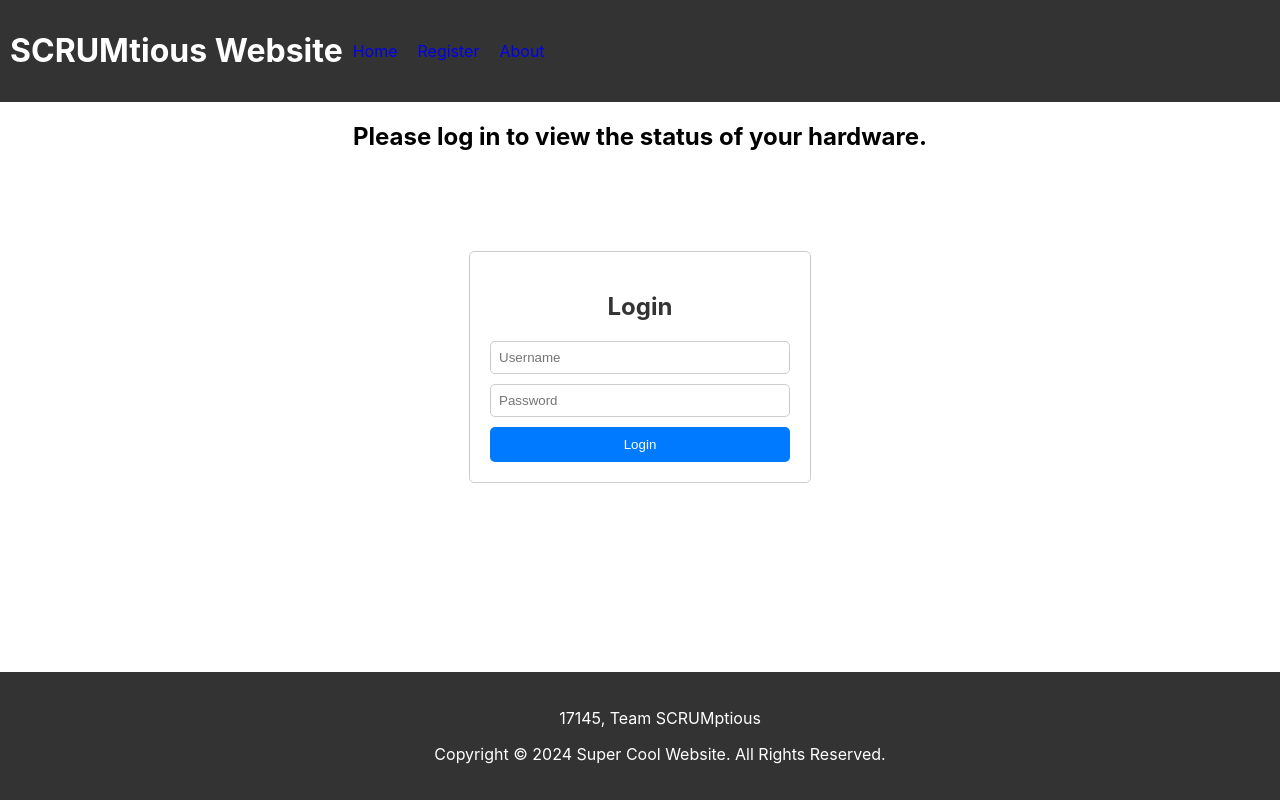
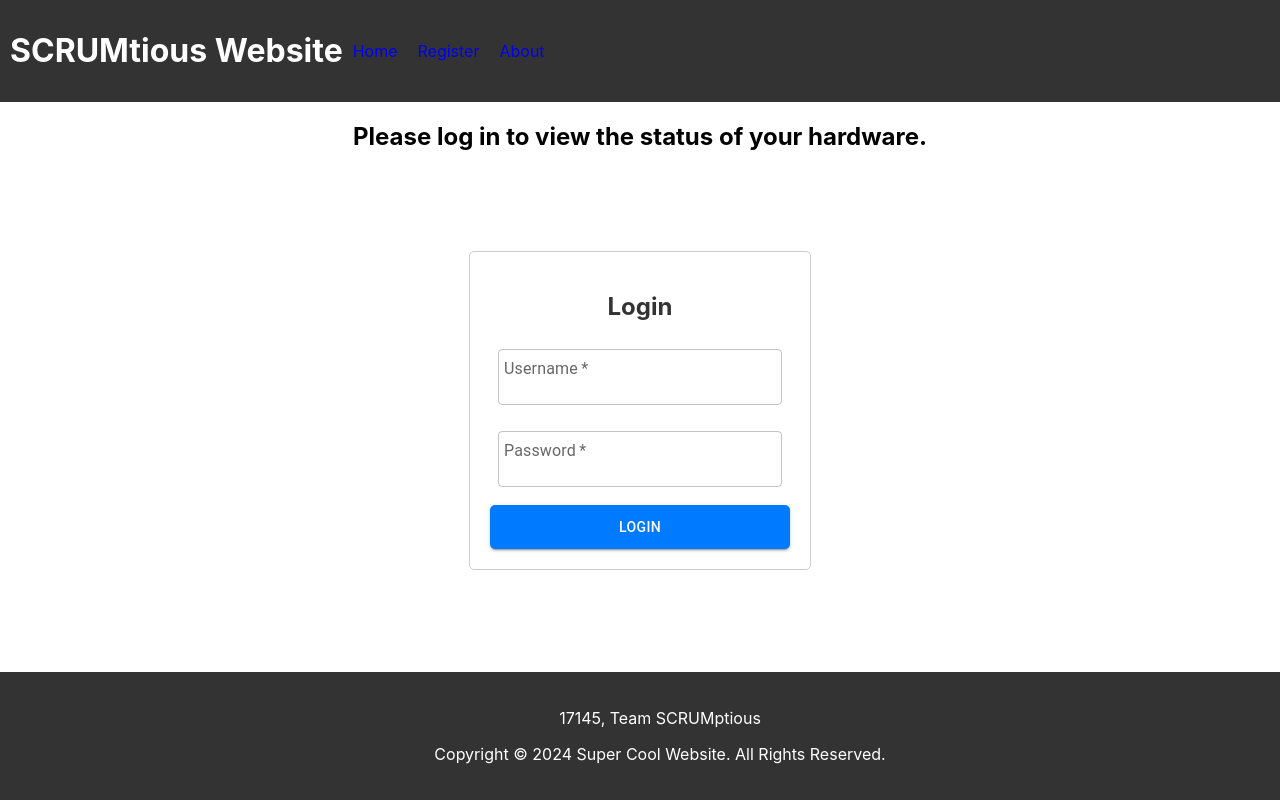
Before and after one commit to ChloePosluszny/17145-SCRUMptious, a React (Create React App) app in the folder hardwareset/: page / in a window 1280 px wide. Built offline with nearby package versions, Linux system fonts and the light colour scheme.

Commit message:
changed button and textfeilds to material ui components in login screen

```diff
--- a/hardwareset/src/components/login.jsx
+++ b/hardwareset/src/components/login.jsx
@@ -1,4 +1,5 @@
 import React, { useState } from 'react';
+import {Button,TextField}  from '@mui/material';
 
 const SimpleLogin = () => {
   const [username, setUsername] = useState('');
@@ -11,28 +12,35 @@ const SimpleLogin = () => {
   };
 
   return (
-    <form onSubmit={handleLogin}style={styles.container}>
+    <form onSubmit={handleLogin} style={styles.container}>
       <h2 style={styles.title}>Login</h2>
-      <input
+
+       <TextField
+          label='Username'
           style={styles.input}
-        type="text"
-        placeholder="Username"
+          variant='outlined'
+          id="username"
           value={username}
+          fullWidth
+          onChange={(e) => setUsername(e.target.value)}
+          placeholder='JoeBiden123'
           minLength={6}
           required
-        onChange={(e) => setUsername(e.target.value)
-        }
          />
-      <input
+
+       <TextField
+          label='Password'
           style={styles.input}
-        type="password"
-        placeholder="Password"
+          variant='outlined'
+          id="Password"
           value={password}
+          fullWidth
+          onChange={(e) => setPassword(e.target.value)}
+          placeholder='Password123'
           minLength={6}
           required
-        onChange={(e) => setPassword(e.target.value)}
        />
-      <button type="submit" style={styles.button} >Login</button>
+      <Button type="submit" variant='contained' style={styles.button}>Login</Button>
     </form>
   );
 };
@@ -57,8 +65,6 @@ const styles = {
   input: {
     marginBottom: '10px',
     padding: '8px',
-    borderRadius: '5px',
-    border: '1px solid #ccc',
     width: '100%',
     boxSizing: 'border-box',
   },
```
Lines whose indentation alone changed are shown as unchanged.
